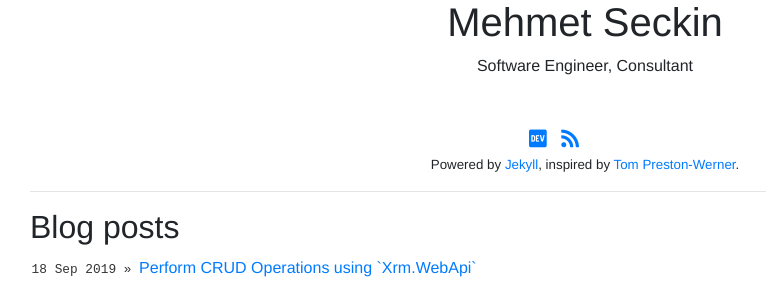
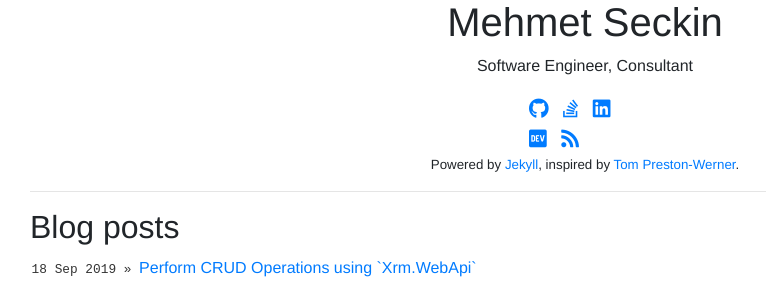
Before and after one commit to mehmetseckin/mehmetseckin.github.io, a Jekyll site: the page built from index.html, in a window 1280 px wide. Shown: the part 242-530 px from the top of the page, without its empty margins (55-821 px from the left). Built offline with Jekyll 4.4.1, drawn with Linux system fonts in a browser that asks for light colours; nearby versions of some CDN libraries.

Commit message:
Use brand classes

```diff
--- a/_includes/links.html
+++ b/_includes/links.html
@@ -1,7 +1,7 @@
 <div class="links">
-  <a href="https://github.com/mehmetseckin"><i class="fa fa-github" title="Mehmet Seckin's GitHub Profile" aria-hidden="true"></i></a>
-  <a href="https://stackoverflow.com/story/mehmetseckin"><i class="fa fa-stack-overflow" title="Mehmet Seckin's StackOverflow developer story" aria-hidden="true"></i></a>
-  <a href="https://linkedin.com/in/mehmet-seckin"><i class="fa fa-linkedin" title="Mehmet Seckin's LinkedIn Profile" aria-hidden="true"></i></a>
+  <a href="https://github.com/mehmetseckin"><i class="fab fa-github" title="Mehmet Seckin's GitHub Profile" aria-hidden="true"></i></a>
+  <a href="https://stackoverflow.com/story/mehmetseckin"><i class="fab fa-stack-overflow" title="Mehmet Seckin's StackOverflow developer story" aria-hidden="true"></i></a>
+  <a href="https://linkedin.com/in/mehmet-seckin"><i class="fab fa-linkedin" title="Mehmet Seckin's LinkedIn Profile" aria-hidden="true"></i></a>
   <a href="https://dev.to/mehmetseckin">  <i class="fab fa-dev" title="Mehmet Seckin's DEV Profile" aria-hidden="true"></i></a>
   <a href="/atom.xml"><i class="fa fa-rss" title="Mehmet Seckin's atom feed" aria-hidden="true"></i></a>
 </div>
```
